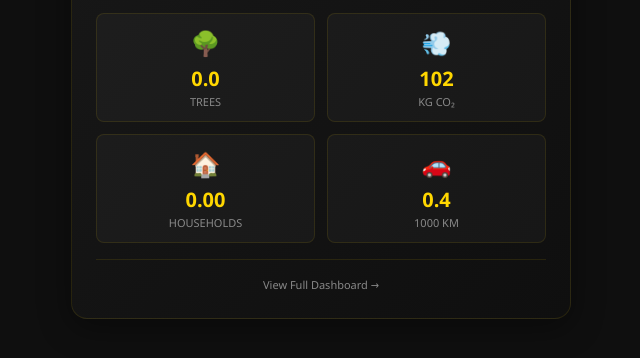
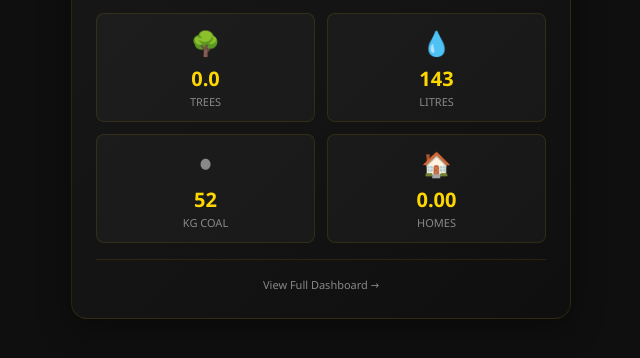
Before and after one commit to GenergyDashboard/MuirCollege, a plain HTML site: page widget.html in a window 1280 px wide. Shown: the part 428-786 px from the top of the page, without its empty margins (319-959 px from the left). Drawn offline with Linux system fonts and the light colour scheme.

Commit message:
Update widget.html

```diff
--- a/widget.html
+++ b/widget.html
@@ -333,6 +333,19 @@
             document.body.classList.add('compact');
         }
 
+        // Format numbers with spaces (South African style)
+        function formatNumber(num, decimals = 2) {
+            if (num === undefined || num === null || isNaN(num)) return '0';
+
+            const fixed = Number(num).toFixed(decimals);
+            const [whole, decimal] = fixed.split('.');
+
+            // Add spaces every 3 digits from the right
+            const formatted = whole.replace(/\B(?=(\d{3})+(?!\d))/g, ' ');
+
+            return decimals > 0 ? `${formatted}.${decimal}` : formatted;
+        }
+
         // Fetch and display data
         async function fetchData() {
             try {
@@ -441,7 +454,7 @@
 
                     <div class="production-card">
                         <div class="production-label">${label}</div>
-                        <div class="production-value">${viewData.total_kwh.toFixed(2)}</div>
+                        <div class="production-value">${formatNumber(viewData.total_kwh, 2)}</div>
                         <div class="production-unit">kWh</div>
                     </div>
             `;
@@ -452,23 +465,23 @@
                     <div class="environmental-grid">
                         <div class="env-item">
                             <div class="env-icon">🌳</div>
-                            <div class="env-value">${(env.trees_equivalent || 0).toFixed(1)}</div>
+                            <div class="env-value">${formatNumber(env.trees_equivalent || 0, 1)}</div>
                             <div class="env-label">Trees</div>
                         </div>
                         <div class="env-item">
-                            <div class="env-icon">💨</div>
-                            <div class="env-value">${(env.co2_avoided_kg || 0).toFixed(0)}</div>
-                            <div class="env-label">kg CO₂</div>
+                            <div class="env-icon">💧</div>
+                            <div class="env-value">${formatNumber(env.water_saved_litres || 0, 0)}</div>
+                            <div class="env-label">Litres</div>
+                        </div>
+                        <div class="env-item">
+                            <div class="env-icon">⚫</div>
+                            <div class="env-value">${formatNumber(env.coal_saved_kg || 0, 0)}</div>
+                            <div class="env-label">kg Coal</div>
                         </div>
                         <div class="env-item">
                             <div class="env-icon">🏠</div>
-                            <div class="env-value">${(env.households_powered_years || 0).toFixed(2)}</div>
-                            <div class="env-label">Households</div>
-                        </div>
-                        <div class="env-item">
-                            <div class="env-icon">🚗</div>
-                            <div class="env-value">${((env.km_driven_equivalent || 0) / 1000).toFixed(1)}</div>
-                            <div class="env-label">1000 km</div>
+                            <div class="env-value">${formatNumber(env.households_powered_years || 0, 2)}</div>
+                            <div class="env-label">Homes</div>
                         </div>
                     </div>
                 `;
```
